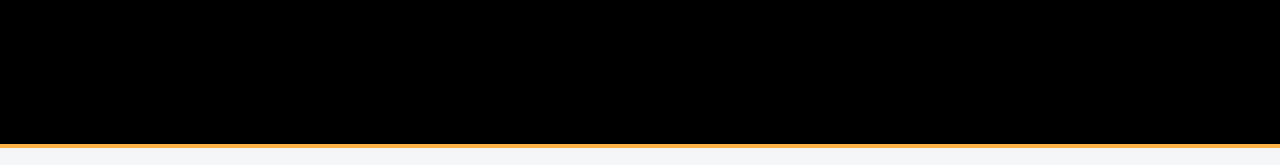
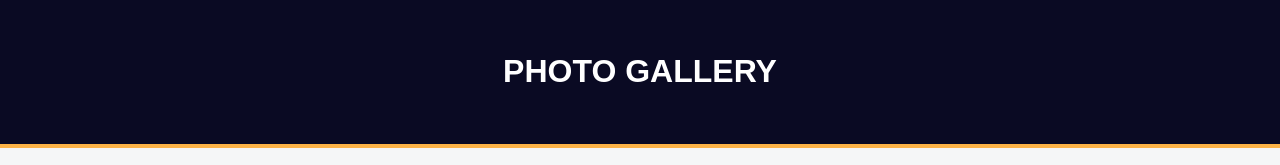
Before and after one commit to Santiago0020/Photo-Galery, a plain HTML site: page index.html in a window 1280 px wide. Shown: the top 165 px of the page. Drawn offline with Linux system fonts and the light colour scheme.

Commit message:
Update galeria de fotos.css

```diff
--- a/galeria de fotos.css
+++ b/galeria de fotos.css
@@ -12,8 +12,8 @@
     text-align: center;
     text-transform: uppercase;
     padding: 32px;
-    background-color: rgb(0,0,0);
-    color: rgb(0,0,0);
+    background-color: #0a0a23;
+    color: #fff;
     border-bottom: 4px solid #fdb347;
   }
 
```
